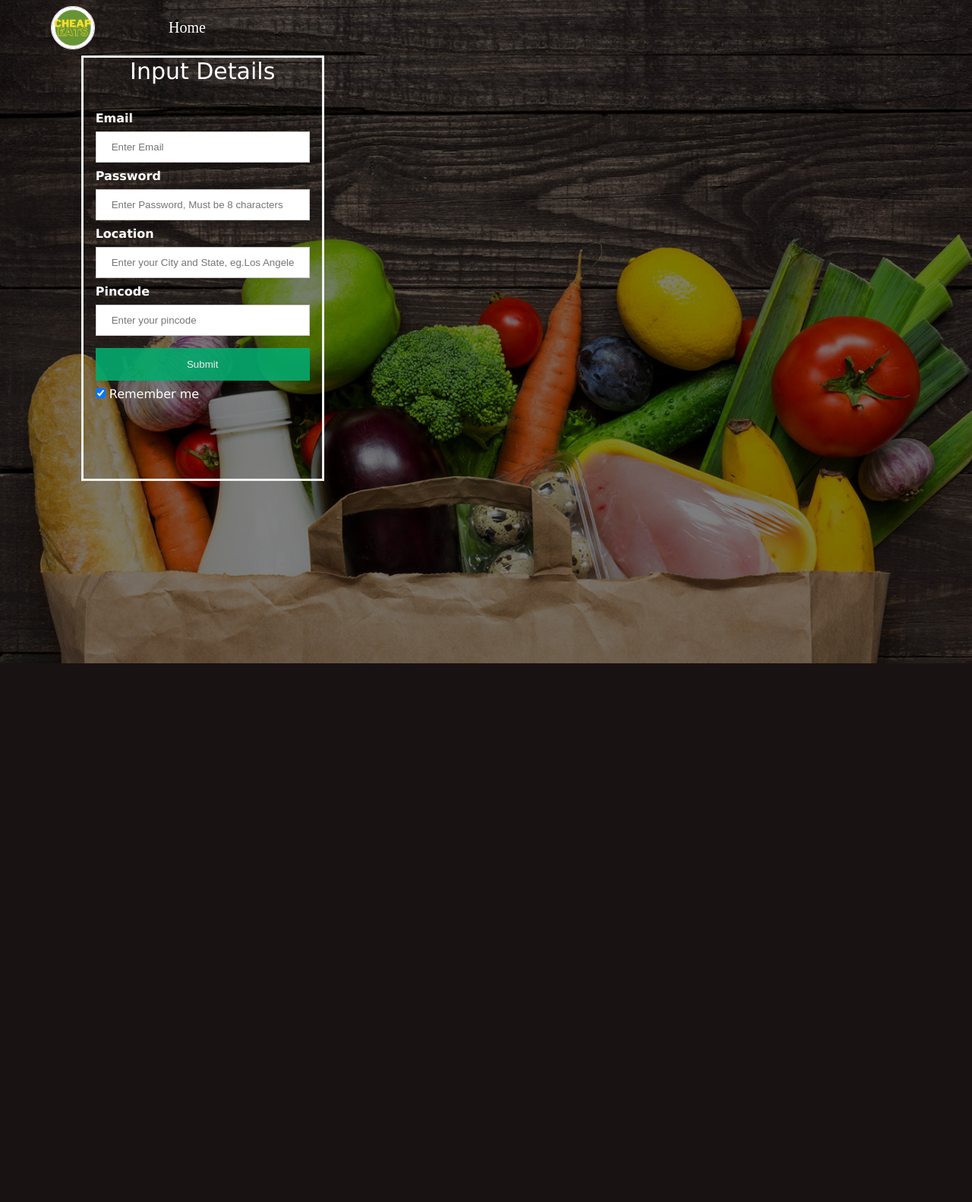
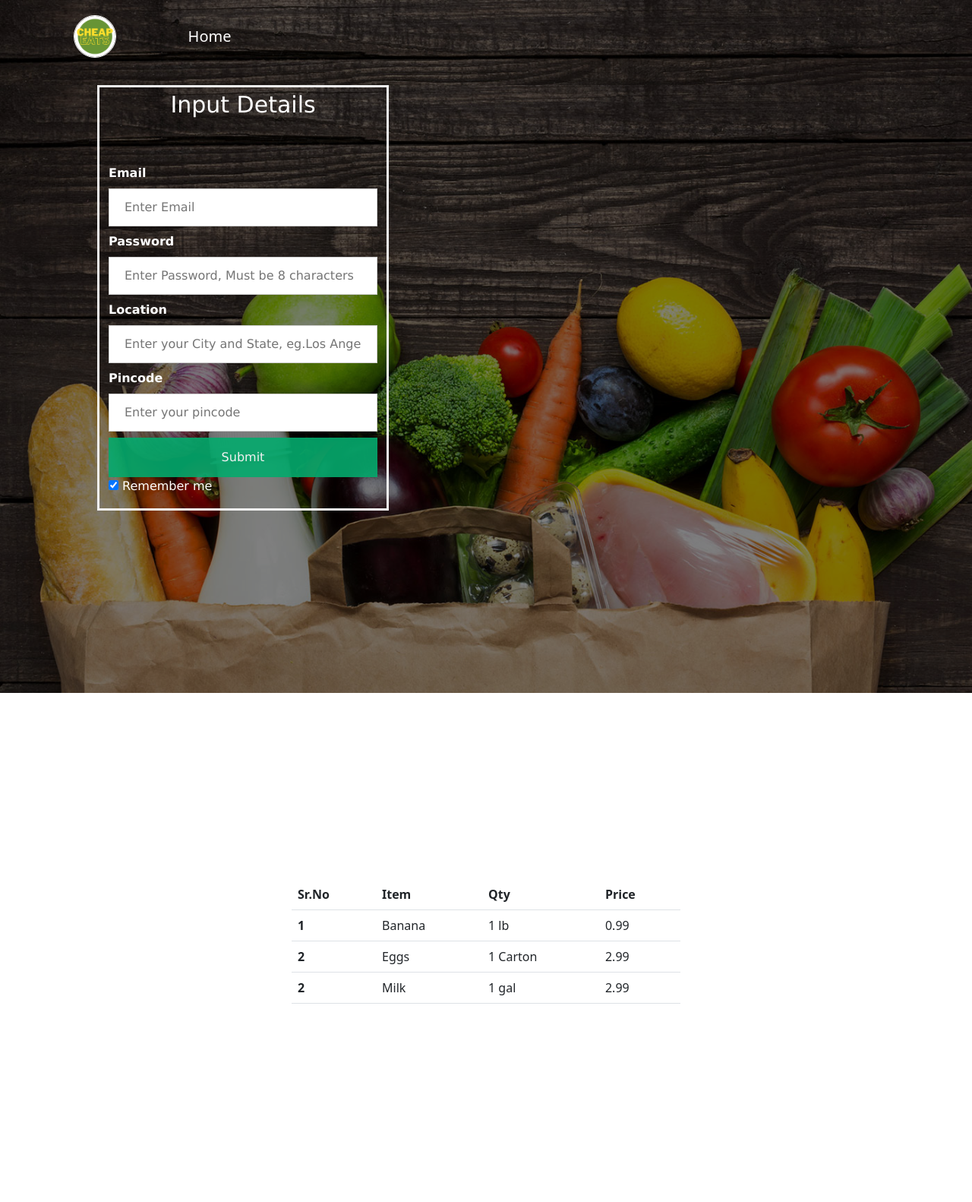
Before and after one commit to kasturigavali/Cheapeats, a Flask app: page /shoppingcart in a window 1280 px wide. Shown: the whole page at 76% size. Before the commit the page ends 873 px from the top, so only its background shows below. Run offline with Flask 2, Linux system fonts and the light colour scheme.

Commit message:
Some changes in styling

```diff
--- a/hello.py
+++ b/hello.py
@@ -2,7 +2,7 @@ from flask import Flask, render_template, request
 # from flask_sqlalchemy import SQLAlchemy
 
 app = Flask(__name__, template_folder='templates')
-# app.config['SQLALCHEMY_DATABASE']
+# app.config['SQLALCHEMY_DATABASE'] = "sqlite:///cheapeats.db"
 
 @app.route('/')
 def home():
--- a/templates/shoppingcart.html
+++ b/templates/shoppingcart.html
@@ -6,6 +6,7 @@
     <meta name="viewport" content="width=device-width, initial-scale=1.0">
     <link rel="stylesheet" href = 'static/style.css'>
     <title>CheapEats</title>
+    <link href="https://cdn.jsdelivr.net/npm/bootstrap@5.2.2/dist/css/bootstrap.min.css" rel="stylesheet" integrity="sha384-Zenh87qX5JnK2Jl0vWa8Ck2rdkQ2Bzep5IDxbcnCeuOxjzrPF/et3URy9Bv1WTRi" crossorigin="anonymous">
 </head>
 <body>
     <nav class="navbar background">
@@ -42,32 +43,42 @@
                     </form>
                 </section>
             </div>
-            <div class = "secondHalf1">
+        </div>
+    </section>
+    <section class ="Section" id = 'shoppingcart'>
+        <table class="table">
+            <thead>
+              <tr>
+                <th scope="col">Sr.No</th>
+                <th scope="col">Item</th>
+                <th scope="col">Qty</th>
+                <th scope="col">Price</th>
+              </tr>
+            </thead>
+            <tbody>
+              <tr>
+                <th scope="row">1</th>
+                <td>Banana</td>
+                <td>1 lb</td>
+                <td>0.99</td>
+              </tr>
+              <tr>
+                <th scope="row">2</th>
+                <td>Eggs</td>
+                <td>1 Carton</td>
+                <td>2.99</td>
+              </tr>
+              <tr>
+                <th scope="row">2</th>
+                <td>Milk</td>
+                <td>1 gal</td>
+                <td>2.99</td>
+              </tr>
+            </tbody>
+          </table>
+    </section>
 
 
-
-
-
-
-
-
-
-
-
-
-
-
-
-
-
-
-
-
-
-
-
-
-            </div>
-    </section>
+    <script src="https://cdn.jsdelivr.net/npm/bootstrap@5.2.2/dist/js/bootstrap.bundle.min.js" integrity="sha384-OERcA2EqjJCMA+/3y+gxIOqMEjwtxJY7qPCqsdltbNJuaOe923+mo//f6V8Qbsw3" crossorigin="anonymous"></script>
 </body>
 </html>
```
